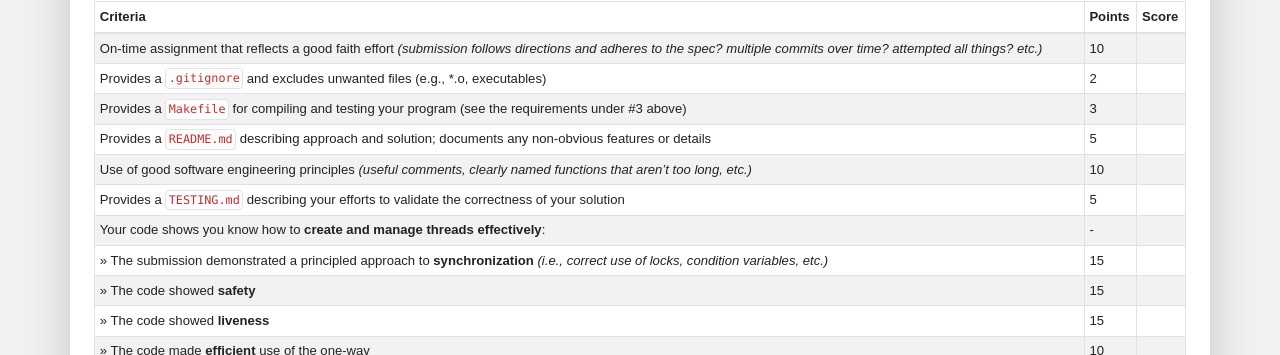
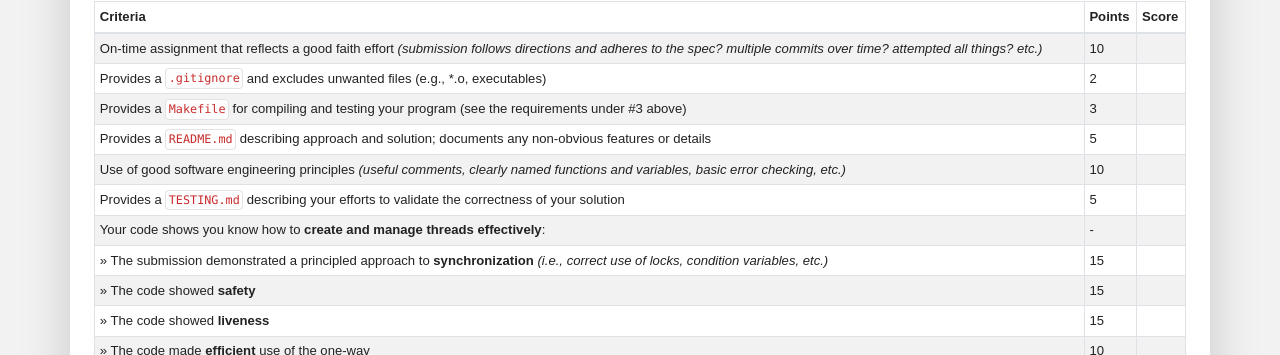
Before and after one commit to traviswpeters/cs460-2020-fall, a Jekyll site: the page built from pa2/index.md, in a window 1280 px wide and 900 px high, scrolled down 4549 px. Shown: the part 234-589 px from the top of the window. Built offline with Jekyll 4.4.1, drawn with Linux system fonts in a browser that asks for light colours; nearby versions of some CDN libraries; some web fonts are replaced; comment, search, counter and statistics services are not loaded; our own code applies the rules of GitHub Pages for plain Markdown files.

Commit message:
clarify sw best practices

```diff
--- a/pa2/index.md
+++ b/pa2/index.md
@@ -289,7 +289,7 @@ Here's what we're looking for:
 | Provides a `.gitignore` and excludes unwanted files (e.g., *.o, executables)                                                                                           | 2       |       |
 | Provides a `Makefile` for compiling and testing your program (see the requirements under #3 above)                                                                     | 3       |       |
 | Provides a `README.md` describing approach and solution; documents any non-obvious features or details                                                                 | 5       |       |
-| Use of good software engineering principles _(useful comments, clearly named functions that aren't too long, etc.)_                                                    | 10      |       |
+| Use of good software engineering principles _(useful comments, clearly named functions and variables, basic error checking, etc.)_                                     | 10      |       |
 | Provides a `TESTING.md` describing your efforts to validate the correctness of your solution                                                                           | 5       |       |
 | Your code shows you know how to **create and manage threads effectively**:                                                                                             | -       |       |
 | >> The submission demonstrated a principled approach to **synchronization** _(i.e., correct use of locks, condition variables, etc.)_                                  | 15      |       |
```
Also changed, not shown: pa1/index.md (+1 -1 lines).
